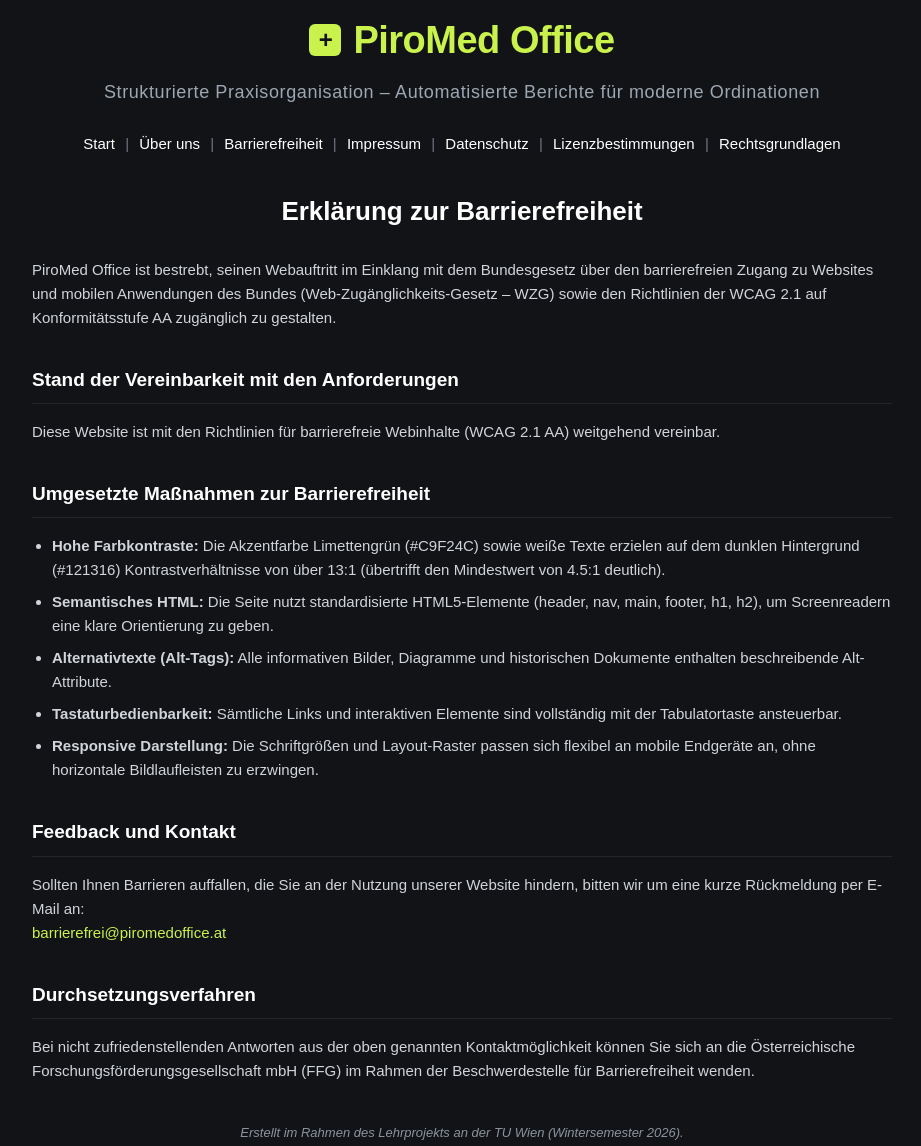
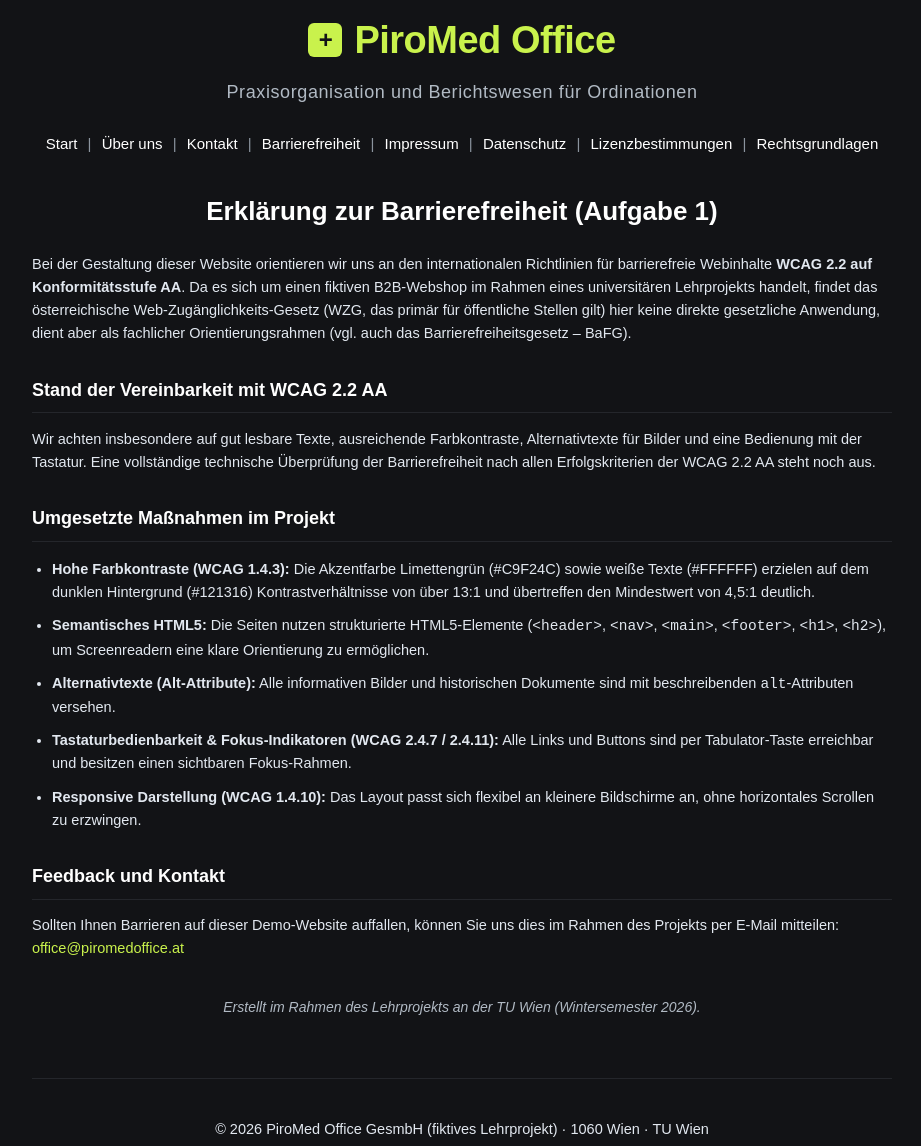
Before and after one commit to Pirovienna/pirosoft, a plain HTML site: page barrierefreiheit.html in a window 1280 px wide. Shown: the part 20-1166 px from the top of the page, without its empty margins (178-1099 px from the left). Drawn offline with Linux system fonts and the light colour scheme.

Commit message:
Update barrierefreiheit.html

```diff
--- a/barrierefreiheit.html
+++ b/barrierefreiheit.html
@@ -3,115 +3,26 @@
 <head>
   <meta charset="UTF-8">
   <meta name="viewport" content="width=device-width, initial-scale=1.0">
-  <title>Erklärung zur Barrierefreiheit - PiroMed Office</title>
+  <title>Barrierefreiheit (WCAG 2.2 AA) – PiroMed Office</title>
   <style>
-    body {
-      margin: 0;
-      background-color: #121316;
-      color: #ffffff;
-      font-family: Arial, sans-serif;
-      line-height: 1.6;
-      padding: 25px 20px 50px 20px;
-    }
-    .container {
-      max-width: 860px;
-      margin: 0 auto;
-    }
-    header {
-      text-align: center;
-      margin-bottom: 30px;
-    }
-    .brand-title {
-      font-size: 38px;
-      font-weight: 800;
-      color: #c9f24c;
-      letter-spacing: -0.5px;
-      margin-bottom: 8px;
-    }
-    .brand-title a {
-      color: #c9f24c;
-      text-decoration: none;
-      display: inline-flex;
-      align-items: center;
-      justify-content: center;
-    }
-    .icon-cross {
-      width: 32px;
-      height: 32px;
-      background-color: #c9f24c;
-      color: #121316;
-      border-radius: 6px;
-      display: inline-flex;
-      align-items: center;
-      justify-content: center;
-      font-weight: 900;
-      font-size: 24px;
-      margin-right: 12px;
-      line-height: 1;
-    }
-    .brand-claim {
-      font-size: 18px;
-      font-weight: 500;
-      letter-spacing: 0.6px;
-      color: #9da7b3;
-      margin-bottom: 25px;
-    }
-    nav {
-      margin-bottom: 35px;
-      text-align: center;
-      font-size: 15px;
-      line-height: 1.6;
-      color: #6e7681;
-    }
-    nav a {
-      color: #ffffff;
-      text-decoration: none;
-      margin: 0 6px;
-      font-weight: 500;
-    }
-    nav a:hover {
-      color: #c9f24c;
-      text-decoration: underline;
-    }
-    h1 {
-      color: #ffffff;
-      font-size: 26px;
-      margin-bottom: 25px;
-      text-align: center;
-    }
-    h2 {
-      color: #ffffff;
-      font-size: 19px;
-      border-bottom: 1px solid #24262b;
-      padding-bottom: 8px;
-      margin-top: 35px;
-      text-align: left;
-    }
-    p, li {
-      color: #d1d5db;
-      font-size: 15px;
-    }
-    ul {
-      padding-left: 20px;
-    }
-    li {
-      margin-bottom: 8px;
-    }
-    a.contact-link {
-      color: #c9f24c;
-      text-decoration: none;
-    }
-    a.contact-link:hover {
-      text-decoration: underline;
-    }
-    footer {
-      margin-top: 60px;
-      border-top: 1px solid #24262b;
-      padding-top: 25px;
-      font-size: 14px;
-      color: #8b949e;
-      text-align: center;
-    }
+    body { margin: 0; background-color: #121316; color: #ffffff; font-family: Arial, sans-serif; line-height: 1.6; padding: 25px 20px 50px 20px; }
+    .container { max-width: 860px; margin: 0 auto; }
+    header { text-align: center; margin-bottom: 30px; }
+    .brand-title { font-size: 38px; font-weight: 800; color: #c9f24c; letter-spacing: -0.5px; margin-bottom: 8px; }
+    .brand-title a { color: #c9f24c; text-decoration: none; display: inline-flex; align-items: center; justify-content: center; }
+    .icon-cross { width: 34px; height: 34px; background-color: #c9f24c; color: #121316; border-radius: 6px; display: inline-flex; align-items: center; justify-content: center; font-weight: 900; font-size: 24px; margin-right: 12px; line-height: 1; }
+    .brand-claim { font-size: 18px; font-weight: 500; letter-spacing: 0.6px; color: #b1bac4; margin-bottom: 25px; }
+    nav { margin-bottom: 35px; text-align: center; font-size: 15px; line-height: 1.6; color: #8b949e; }
+    nav a { color: #ffffff; text-decoration: none; margin: 0 6px; font-weight: 500; }
+    nav a:hover, nav a:focus { color: #c9f24c; text-decoration: underline; outline: 2px solid #c9f24c; outline-offset: 2px; }
+    h1 { color: #ffffff; font-size: 26px; margin-bottom: 20px; text-align: center; }
+    h2 { color: #ffffff; font-size: 18px; border-bottom: 1px solid #24262b; padding-bottom: 8px; margin-top: 30px; margin-bottom: 14px; }
+    p, li { color: #e2e8f0; font-size: 14.5px; }
+    ul { padding-left: 20px; }
+    li { margin-bottom: 10px; }
+    a.link-green { color: #c9f24c; text-decoration: none; }
+    a.link-green:hover, a.link-green:focus { text-decoration: underline; outline: 2px solid #c9f24c; outline-offset: 2px; }
+    footer { margin-top: 60px; border-top: 1px solid #24262b; padding-top: 25px; font-size: 14px; color: #b1bac4; text-align: center; }
   </style>
 </head>
 <body>
@@ -123,11 +34,12 @@
           <span class="icon-cross">+</span>PiroMed Office
         </a>
       </div>
-      <div class="brand-claim">Strukturierte Praxisorganisation – Automatisierte Berichte für moderne Ordinationen</div>
+      <div class="brand-claim">Praxisorganisation und Berichtswesen für Ordinationen</div>
 
       <nav aria-label="Hauptnavigation">
         <a href="index.html">Start</a> |
         <a href="ueber-uns.html">Über uns</a> |
+        <a href="kontakt.html">Kontakt</a> |
         <a href="barrierefreiheit.html">Barrierefreiheit</a> |
         <a href="impressum.html">Impressum</a> |
         <a href="datenschutz.html">Datenschutz</a> |
@@ -137,51 +49,39 @@
     </header>
 
     <main>
-      <h1>Erklärung zur Barrierefreiheit</h1>
+      <h1>Erklärung zur Barrierefreiheit (Aufgabe 1)</h1>
 
       <p>
-        PiroMed Office ist bestrebt, seinen Webauftritt im Einklang mit dem Bundesgesetz über den barrierefreien
-        Zugang zu Websites und mobilen Anwendungen des Bundes (Web-Zugänglichkeits-Gesetz – WZG) sowie den Richtlinien
-        der WCAG 2.1 auf Konformitätsstufe AA zugänglich zu gestalten.
+        Bei der Gestaltung dieser Website orientieren wir uns an den internationalen Richtlinien für barrierefreie Webinhalte <strong>WCAG 2.2 auf Konformitätsstufe AA</strong>. Da es sich um einen fiktiven B2B-Webshop im Rahmen eines universitären Lehrprojekts handelt, findet das österreichische Web-Zugänglichkeits-Gesetz (WZG, das primär für öffentliche Stellen gilt) hier keine direkte gesetzliche Anwendung, dient aber als fachlicher Orientierungsrahmen (vgl. auch das Barrierefreiheitsgesetz – BaFG).
       </p>
 
-      <h2>Stand der Vereinbarkeit mit den Anforderungen</h2>
+      <h2>Stand der Vereinbarkeit mit WCAG 2.2 AA</h2>
       <p>
-        Diese Website ist mit den Richtlinien für barrierefreie Webinhalte (WCAG 2.1 AA) weitgehend vereinbar.
+        Wir achten insbesondere auf gut lesbare Texte, ausreichende Farbkontraste, Alternativtexte für Bilder und eine Bedienung mit der Tastatur. Eine vollständige technische Überprüfung der Barrierefreiheit nach allen Erfolgskriterien der WCAG 2.2 AA steht noch aus.
       </p>
 
-      <h2>Umgesetzte Maßnahmen zur Barrierefreiheit</h2>
+      <h2>Umgesetzte Maßnahmen im Projekt</h2>
       <ul>
-        <li><strong>Hohe Farbkontraste:</strong> Die Akzentfarbe Limettengrün (#C9F24C) sowie weiße Texte erzielen auf dem dunklen Hintergrund (#121316) Kontrastverhältnisse von über 13:1 (übertrifft den Mindestwert von 4.5:1 deutlich).</li>
-        <li><strong>Semantisches HTML:</strong> Die Seite nutzt standardisierte HTML5-Elemente (header, nav, main, footer, h1, h2), um Screenreadern eine klare Orientierung zu geben.</li>
-        <li><strong>Alternativtexte (Alt-Tags):</strong> Alle informativen Bilder, Diagramme und historischen Dokumente enthalten beschreibende Alt-Attribute.</li>
-        <li><strong>Tastaturbedienbarkeit:</strong> Sämtliche Links und interaktiven Elemente sind vollständig mit der Tabulatortaste ansteuerbar.</li>
-        <li><strong>Responsive Darstellung:</strong> Die Schriftgrößen und Layout-Raster passen sich flexibel an mobile Endgeräte an, ohne horizontale Bildlaufleisten zu erzwingen.</li>
+        <li><strong>Hohe Farbkontraste (WCAG 1.4.3):</strong> Die Akzentfarbe Limettengrün (#C9F24C) sowie weiße Texte (#FFFFFF) erzielen auf dem dunklen Hintergrund (#121316) Kontrastverhältnisse von über 13:1 und übertreffen den Mindestwert von 4,5:1 deutlich.</li>
+        <li><strong>Semantisches HTML5:</strong> Die Seiten nutzen strukturierte HTML5-Elemente (<code>&lt;header&gt;</code>, <code>&lt;nav&gt;</code>, <code>&lt;main&gt;</code>, <code>&lt;footer&gt;</code>, <code>&lt;h1&gt;</code>, <code>&lt;h2&gt;</code>), um Screenreadern eine klare Orientierung zu ermöglichen.</li>
+        <li><strong>Alternativtexte (Alt-Attribute):</strong> Alle informativen Bilder und historischen Dokumente sind mit beschreibenden <code>alt</code>-Attributen versehen.</li>
+        <li><strong>Tastaturbedienbarkeit &amp; Fokus-Indikatoren (WCAG 2.4.7 / 2.4.11):</strong> Alle Links und Buttons sind per Tabulator-Taste erreichbar und besitzen einen sichtbaren Fokus-Rahmen.</li>
+        <li><strong>Responsive Darstellung (WCAG 1.4.10):</strong> Das Layout passt sich flexibel an kleinere Bildschirme an, ohne horizontales Scrollen zu erzwingen.</li>
       </ul>
 
       <h2>Feedback und Kontakt</h2>
       <p>
-        Sollten Ihnen Barrieren auffallen, die Sie an der Nutzung unserer Website hindern, bitten wir um eine kurze Rückmeldung per E-Mail an:
-        <br>
-        <a href="mailto:barrierefrei@piromedoffice.at" class="contact-link">barrierefrei@piromedoffice.at</a>
+        Sollten Ihnen Barrieren auf dieser Demo-Website auffallen, können Sie uns dies im Rahmen des Projekts per E-Mail mitteilen:<br>
+        <a href="mailto:office@piromedoffice.at" class="link-green">office@piromedoffice.at</a>
       </p>
 
-      <h2>Durchsetzungsverfahren</h2>
-      <p>
-        Bei nicht zufriedenstellenden Antworten aus der oben genannten Kontaktmöglichkeit können Sie sich an die
-        Österreichische Forschungsförderungsgesellschaft mbH (FFG) im Rahmen der Beschwerdestelle für Barrierefreiheit wenden.
-      </p>
-
-      <p style="font-size:13px; color:#8b949e; margin-top:40px; text-align: center;">
+      <p style="font-size:14px; color:#b1bac4; margin-top:35px; text-align: center;">
         <em>Erstellt im Rahmen des Lehrprojekts an der TU Wien (Wintersemester 2026).</em>
       </p>
     </main>
 
     <footer>
-      <p>© 2026 PiroMed Office GesmbH · 1060 Wien · Universitäres Praxisprojekt (TU Wien)</p>
-      <p style="font-size: 12px; color: #6e7681; margin-top: 6px;">
-        Konzeption &amp; technische Umsetzung durch PiroMed Office Web Engineering
-      </p>
+      <p>© 2026 PiroMed Office GesmbH (fiktives Lehrprojekt) · 1060 Wien · TU Wien</p>
     </footer>
   </div>
 
```
